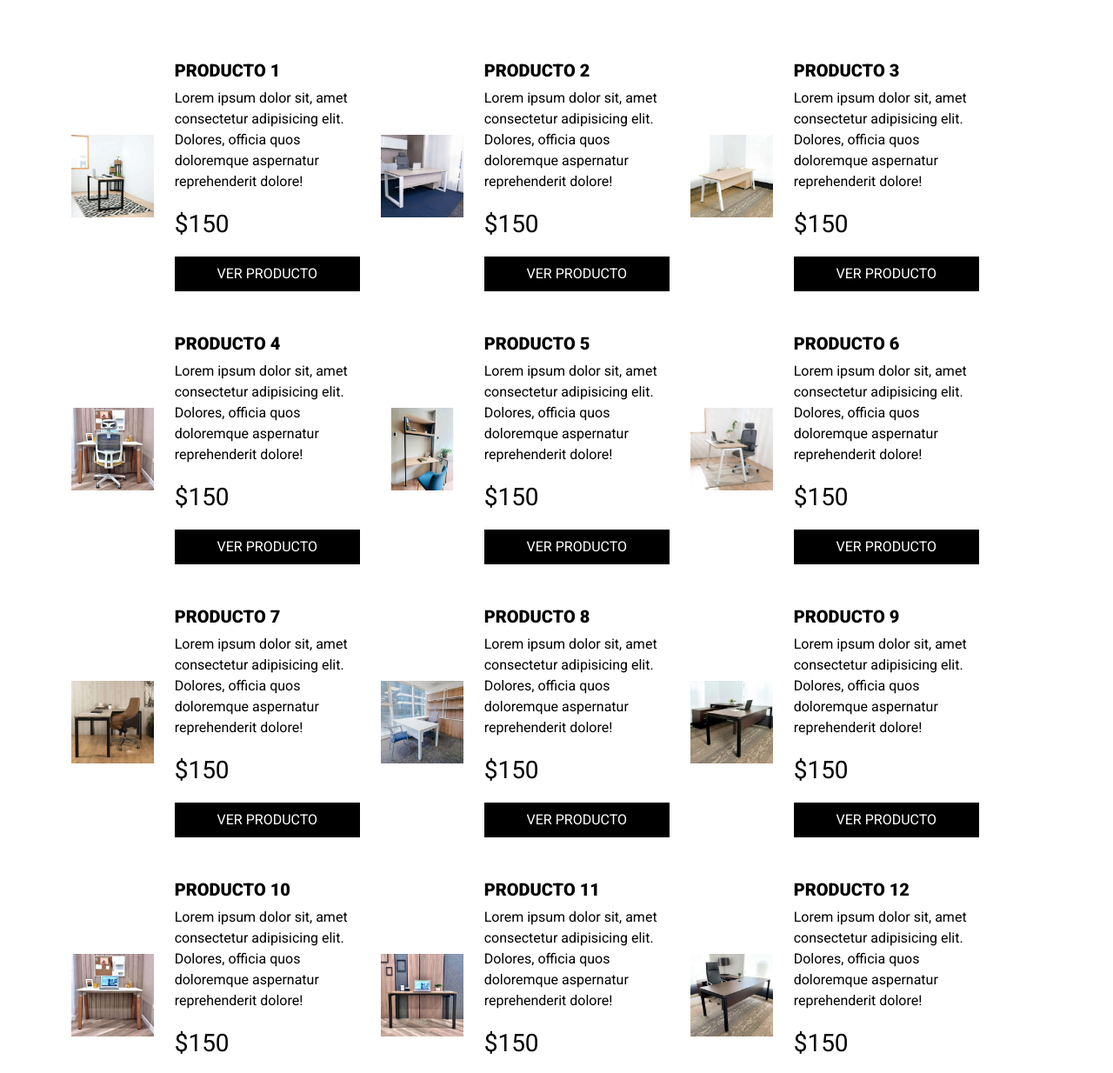
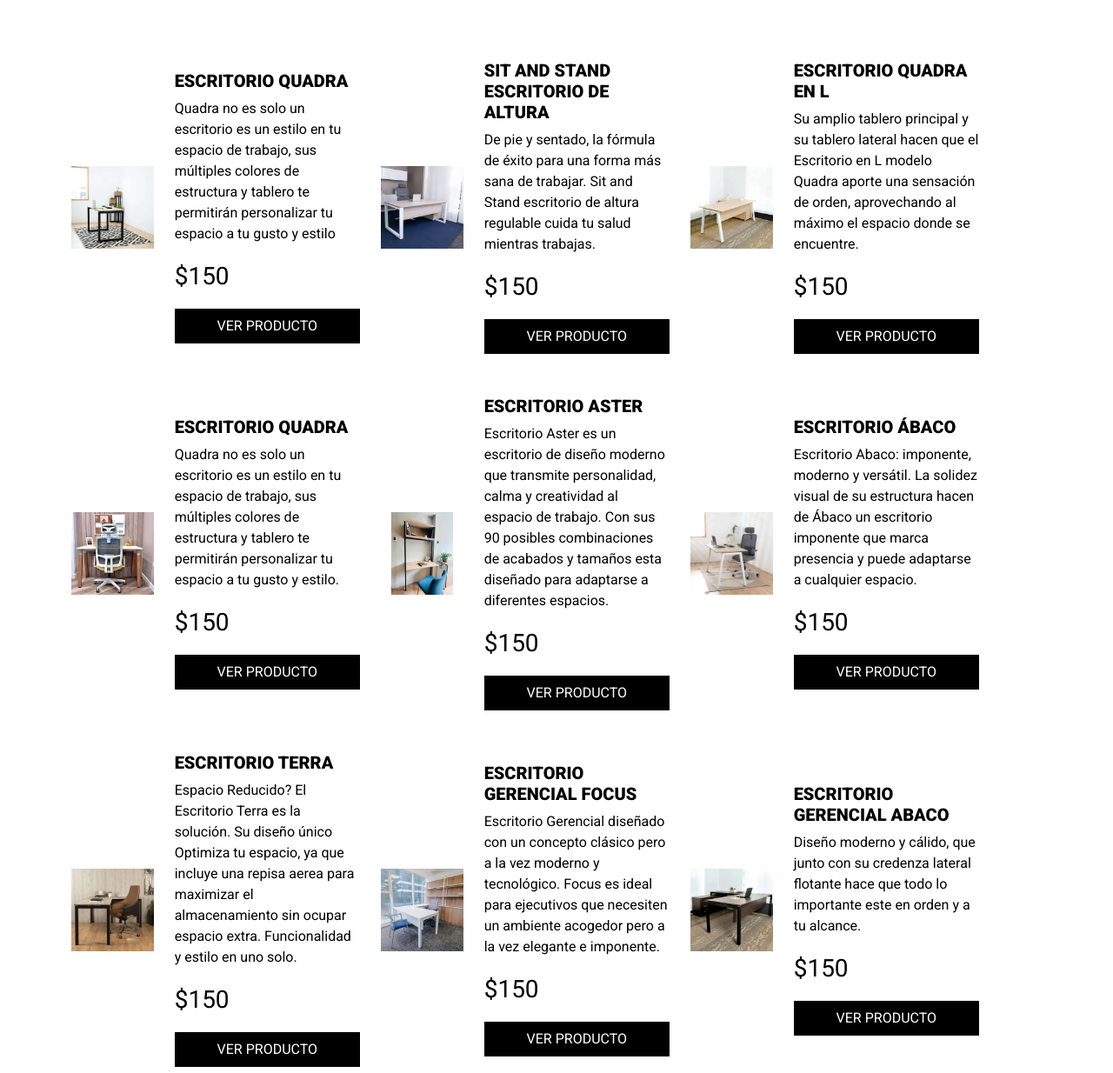
Before and after one commit to weffer/PreEntrega2JeffersonOre, a plain HTML site: page paginas/productos.html in a window 1280 px wide. Shown: the part 721-1955 px from the top of the page at 87% size. Drawn offline with nearby package versions, Linux system fonts and the light colour scheme.

Commit message:
Agregando cambios en productos y ver detalle de productos

```diff
--- a/paginas/productos.html
+++ b/paginas/productos.html
@@ -92,10 +92,13 @@
             <img class="img-fluid" src="../img/producto1.jpg" alt="producto" />
           </div>
           <div class="col-8">
-            <h3 class="text-black fs-5 fw-bold text-uppercase">Producto 1</h3>
+            <h3 class="text-black fs-5 fw-bold text-uppercase">
+              Escritorio Quadra
+            </h3>
             <p>
-              Lorem ipsum dolor sit, amet consectetur adipisicing elit. Dolores,
-              officia quos doloremque aspernatur reprehenderit dolore!
+              Quadra no es solo un escritorio es un estilo en tu espacio de
+              trabajo, sus múltiples colores de estructura y tablero te
+              permitirán personalizar tu espacio a tu gusto y estilo
             </p>
             <p class="text-primary fs-3 text-black">$150</p>
             <a
@@ -110,10 +113,13 @@
             <img class="img-fluid" src="../img/producto2.jpg" alt="producto" />
           </div>
           <div class="col-8">
-            <h3 class="text-black fs-5 fw-bold text-uppercase">Producto 2</h3>
+            <h3 class="text-black fs-5 fw-bold text-uppercase">
+              Sit And Stand Escritorio De Altura
+            </h3>
             <p>
-              Lorem ipsum dolor sit, amet consectetur adipisicing elit. Dolores,
-              officia quos doloremque aspernatur reprehenderit dolore!
+              De pie y sentado, la fórmula de éxito para una forma más sana de
+              trabajar. Sit and Stand escritorio de altura regulable cuida tu
+              salud mientras trabajas.
             </p>
             <p class="text-primary fs-3 text-black">$150</p>
             <a
@@ -128,10 +134,13 @@
             <img class="img-fluid" src="../img/producto3.jpg" alt="producto" />
           </div>
           <div class="col-8">
-            <h3 class="text-black fs-5 fw-bold text-uppercase">Producto 3</h3>
+            <h3 class="text-black fs-5 fw-bold text-uppercase">
+              Escritorio Quadra En L
+            </h3>
             <p>
-              Lorem ipsum dolor sit, amet consectetur adipisicing elit. Dolores,
-              officia quos doloremque aspernatur reprehenderit dolore!
+              Su amplio tablero principal y su tablero lateral hacen que el
+              Escritorio en L modelo Quadra aporte una sensación de orden,
+              aprovechando al máximo el espacio donde se encuentre.
             </p>
             <p class="text-primary fs-3 text-black">$150</p>
             <a
@@ -146,10 +155,13 @@
             <img class="img-fluid" src="../img/producto4.jpg" alt="producto" />
           </div>
           <div class="col-8">
-            <h3 class="text-black fs-5 fw-bold text-uppercase">Producto 4</h3>
+            <h3 class="text-black fs-5 fw-bold text-uppercase">
+              Escritorio Quadra
+            </h3>
             <p>
-              Lorem ipsum dolor sit, amet consectetur adipisicing elit. Dolores,
-              officia quos doloremque aspernatur reprehenderit dolore!
+              Quadra no es solo un escritorio es un estilo en tu espacio de
+              trabajo, sus múltiples colores de estructura y tablero te
+              permitirán personalizar tu espacio a tu gusto y estilo.
             </p>
             <p class="text-primary fs-3 text-black">$150</p>
             <a
@@ -164,10 +176,14 @@
             <img class="img-fluid" src="../img/producto5.jpg" alt="producto" />
           </div>
           <div class="col-8">
-            <h3 class="text-black fs-5 fw-bold text-uppercase">Producto 5</h3>
+            <h3 class="text-black fs-5 fw-bold text-uppercase">
+              Escritorio Aster
+            </h3>
             <p>
-              Lorem ipsum dolor sit, amet consectetur adipisicing elit. Dolores,
-              officia quos doloremque aspernatur reprehenderit dolore!
+              Escritorio Aster es un escritorio de diseño moderno que transmite
+              personalidad, calma y creatividad al espacio de trabajo. Con sus
+              90 posibles combinaciones de acabados y tamaños esta diseñado para
+              adaptarse a diferentes espacios.
             </p>
             <p class="text-primary fs-3 text-black">$150</p>
             <a
@@ -182,10 +198,13 @@
             <img class="img-fluid" src="../img/producto6.jpg" alt="producto" />
           </div>
           <div class="col-8">
-            <h3 class="text-black fs-5 fw-bold text-uppercase">Producto 6</h3>
+            <h3 class="text-black fs-5 fw-bold text-uppercase">
+              Escritorio Ábaco
+            </h3>
             <p>
-              Lorem ipsum dolor sit, amet consectetur adipisicing elit. Dolores,
-              officia quos doloremque aspernatur reprehenderit dolore!
+              Escritorio Abaco: imponente, moderno y versátil. La solidez visual
+              de su estructura hacen de Ábaco un escritorio imponente que marca
+              presencia y puede adaptarse a cualquier espacio.
             </p>
             <p class="text-primary fs-3 text-black">$150</p>
             <a
@@ -200,10 +219,14 @@
             <img class="img-fluid" src="../img/producto7.jpg" alt="producto" />
           </div>
           <div class="col-8">
-            <h3 class="text-black fs-5 fw-bold text-uppercase">Producto 7</h3>
+            <h3 class="text-black fs-5 fw-bold text-uppercase">
+              Escritorio Terra
+            </h3>
             <p>
-              Lorem ipsum dolor sit, amet consectetur adipisicing elit. Dolores,
-              officia quos doloremque aspernatur reprehenderit dolore!
+              Espacio Reducido? El Escritorio Terra es la solución. Su diseño
+              único Optimiza tu espacio, ya que incluye una repisa aerea para
+              maximizar el almacenamiento sin ocupar espacio extra.
+              Funcionalidad y estilo en uno solo.
             </p>
             <p class="text-primary fs-3 text-black">$150</p>
             <a
@@ -218,10 +241,13 @@
             <img class="img-fluid" src="../img/producto8.jpg" alt="producto" />
           </div>
           <div class="col-8">
-            <h3 class="text-black fs-5 fw-bold text-uppercase">Producto 8</h3>
+            <h3 class="text-black fs-5 fw-bold text-uppercase">
+              Escritorio Gerencial Focus
+            </h3>
             <p>
-              Lorem ipsum dolor sit, amet consectetur adipisicing elit. Dolores,
-              officia quos doloremque aspernatur reprehenderit dolore!
+              Escritorio Gerencial diseñado con un concepto clásico pero a la
+              vez moderno y tecnológico. Focus es ideal para ejecutivos que
+              necesiten un ambiente acogedor pero a la vez elegante e imponente.
             </p>
             <p class="text-primary fs-3 text-black">$150</p>
             <a
@@ -236,10 +262,12 @@
             <img class="img-fluid" src="../img/producto9.jpg" alt="producto" />
           </div>
           <div class="col-8">
-            <h3 class="text-black fs-5 fw-bold text-uppercase">Producto 9</h3>
+            <h3 class="text-black fs-5 fw-bold text-uppercase">
+              Escritorio Gerencial Abaco
+            </h3>
             <p>
-              Lorem ipsum dolor sit, amet consectetur adipisicing elit. Dolores,
-              officia quos doloremque aspernatur reprehenderit dolore!
+              Diseño moderno y cálido, que junto con su credenza lateral
+              flotante hace que todo lo importante este en orden y a tu alcance.
             </p>
             <p class="text-primary fs-3 text-black">$150</p>
             <a
@@ -254,10 +282,14 @@
             <img class="img-fluid" src="../img/producto10.jpg" alt="producto" />
           </div>
           <div class="col-8">
-            <h3 class="text-black fs-5 fw-bold text-uppercase">Producto 10</h3>
+            <h3 class="text-black fs-5 fw-bold text-uppercase">
+              Escritorio Gerencial Aster
+            </h3>
             <p>
-              Lorem ipsum dolor sit, amet consectetur adipisicing elit. Dolores,
-              officia quos doloremque aspernatur reprehenderit dolore!
+              scritorio Gerencial Aster: Diseño moderno, espacioso y funcional.
+              Transforma tu oficina con Aster Gerencial. Su diseño moderno
+              incluye un amplio espacio de almacenamiento para una organización
+              perfecta de sus archivos y otros elementos esenciales.
             </p>
             <p class="text-primary fs-3 text-black">$150</p>
             <a
@@ -272,10 +304,15 @@
             <img class="img-fluid" src="../img/producto11.jpg" alt="producto" />
           </div>
           <div class="col-8">
-            <h3 class="text-black fs-5 fw-bold text-uppercase">Producto 11</h3>
+            <h3 class="text-black fs-5 fw-bold text-uppercase">
+              Escritorio Gerencial Quadra
+            </h3>
             <p>
-              Lorem ipsum dolor sit, amet consectetur adipisicing elit. Dolores,
-              officia quos doloremque aspernatur reprehenderit dolore!
+              Escritorio Gerencial de diseño moderno y sofisticado. Transforma
+              tu oficina con la línea Quadra Gerencial. Su diseño moderno
+              incluye una amplia credenza lateral de almacenamiento para una
+              organización perfecta de sus archivos y otros elementos
+              esenciales.
             </p>
             <p class="text-primary fs-3 text-black">$150</p>
             <a
@@ -290,10 +327,13 @@
             <img class="img-fluid" src="../img/producto12.jpg" alt="producto" />
           </div>
           <div class="col-8">
-            <h3 class="text-black fs-5 fw-bold text-uppercase">Producto 12</h3>
+            <h3 class="text-black fs-5 fw-bold text-uppercase">
+              Escritorio Quadra En L
+            </h3>
             <p>
-              Lorem ipsum dolor sit, amet consectetur adipisicing elit. Dolores,
-              officia quos doloremque aspernatur reprehenderit dolore!
+              Su amplio tablero principal y su tablero lateral hacen que el
+              Escritorio en L modelo Quadra aporte una sensación de orden,
+              aprovechando al máximo el espacio donde se encuentre.
             </p>
             <p class="text-primary fs-3 text-black">$150</p>
             <a
```
Also changed, not shown: paginas/verProducto.html (+29 -5 lines).
